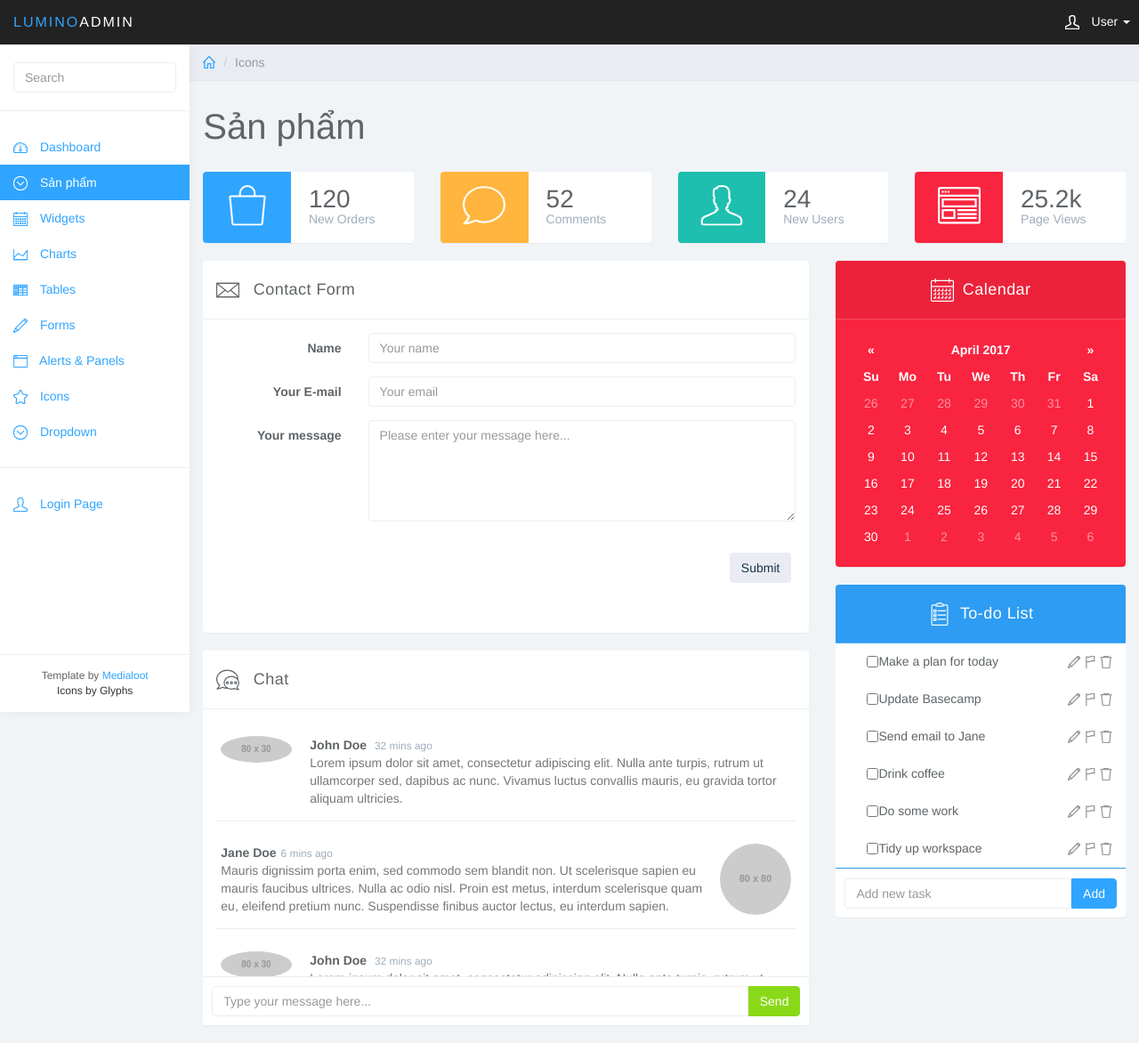
After one commit to quoc95pro/emwei, a Laravel app: page /all-product in a window 1280 px wide. The commit adds this page. Shown: the whole page at 89% size. Run offline with Laravel 8, Linux system fonts and the light colour scheme; some libraries are stand-ins or nearby versions.

Commit message:
14/4/2017

```diff
--- a/app/Http/Controllers/pageController.php
+++ b/app/Http/Controllers/pageController.php
@@ -106,4 +106,9 @@ class pageController extends \Illuminate\Routing\Controller
         return \view('admin.login');
 
     }
+
+    public function adminAllProduct(){
+        return \view('admin.Product');
+
+    }
 }
--- a/public/css/styles.css
+++ b/public/css/styles.css
@@ -570,7 +570,7 @@ a.bg-danger:hover {
 .sidebar ul.nav .active > a:focus, .sidebar ul.nav li.parent a.active:focus {
 	color: #fff;
 	background-color: #30a5ff;
-}*/
+}
 
 .sidebar ul.nav ul,
 .sidebar ul.nav ul li {
--- /dev/null
+++ b/resources/views/admin/Product.blade.php
@@ -0,0 +1,271 @@
+@extends('admin.master')
+@section('content')
+    <script>
+        document.getElementById("Product").className += " active";
+        document.getElementById("Dashboard").className -= "active";
+    </script>
+    <div class="col-sm-9 col-sm-offset-3 col-lg-10 col-lg-offset-2 main">
+        <div class="row">
+            <ol class="breadcrumb">
+                <li><a href="#"><svg class="glyph stroked home"><use xlink:href="#stroked-home"></use></svg></a></li>
+                <li class="active">Icons</li>
+            </ol>
+        </div><!--/.row-->
+
+        <div class="row">
+            <div class="col-lg-12">
+                <h1 class="page-header">Sản phẩm</h1>
+            </div>
+        </div><!--/.row-->
+
+        <div class="row">
+            <div class="col-xs-12 col-md-6 col-lg-3">
+                <div class="panel panel-blue panel-widget ">
+                    <div class="row no-padding">
+                        <div class="col-sm-3 col-lg-5 widget-left">
+                            <svg class="glyph stroked bag"><use xlink:href="#stroked-bag"></use></svg>
+                        </div>
+                        <div class="col-sm-9 col-lg-7 widget-right">
+                            <div class="large">120</div>
+                            <div class="text-muted">New Orders</div>
+                        </div>
+                    </div>
+                </div>
+            </div>
+            <div class="col-xs-12 col-md-6 col-lg-3">
+                <div class="panel panel-orange panel-widget">
+                    <div class="row no-padding">
+                        <div class="col-sm-3 col-lg-5 widget-left">
+                            <svg class="glyph stroked empty-message"><use xlink:href="#stroked-empty-message"></use></svg>
+                        </div>
+                        <div class="col-sm-9 col-lg-7 widget-right">
+                            <div class="large">52</div>
+                            <div class="text-muted">Comments</div>
+                        </div>
+                    </div>
+                </div>
+            </div>
+            <div class="col-xs-12 col-md-6 col-lg-3">
+                <div class="panel panel-teal panel-widget">
+                    <div class="row no-padding">
+                        <div class="col-sm-3 col-lg-5 widget-left">
+                            <svg class="glyph stroked male-user"><use xlink:href="#stroked-male-user"></use></svg>
+                        </div>
+                        <div class="col-sm-9 col-lg-7 widget-right">
+                            <div class="large">24</div>
+                            <div class="text-muted">New Users</div>
+                        </div>
+                    </div>
+                </div>
+            </div>
+            <div class="col-xs-12 col-md-6 col-lg-3">
+                <div class="panel panel-red panel-widget">
+                    <div class="row no-padding">
+                        <div class="col-sm-3 col-lg-5 widget-left">
+                            <svg class="glyph stroked app-window-with-content"><use xlink:href="#stroked-app-window-with-content"></use></svg>
+                        </div>
+                        <div class="col-sm-9 col-lg-7 widget-right">
+                            <div class="large">25.2k</div>
+                            <div class="text-muted">Page Views</div>
+                        </div>
+                    </div>
+                </div>
+            </div>
+        </div><!--/.row-->
+
+        <div class="row">
+            <div class="col-md-8">
+                <div class="panel panel-default">
+                    <div class="panel-heading"><svg class="glyph stroked email"><use xlink:href="#stroked-email"></use></svg> Contact Form</div>
+                    <div class="panel-body">
+                        <form class="form-horizontal" action="" method="post">
+                            <fieldset>
+                                <!-- Name input-->
+                                <div class="form-group">
+                                    <label class="col-md-3 control-label" for="name">Name</label>
+                                    <div class="col-md-9">
+                                        <input id="name" name="name" type="text" placeholder="Your name" class="form-control">
+                                    </div>
+                                </div>
+
+                                <!-- Email input-->
+                                <div class="form-group">
+                                    <label class="col-md-3 control-label" for="email">Your E-mail</label>
+                                    <div class="col-md-9">
+                                        <input id="email" name="email" type="text" placeholder="Your email" class="form-control">
+                                    </div>
+                                </div>
+
+                                <!-- Message body -->
+                                <div class="form-group">
+                                    <label class="col-md-3 control-label" for="message">Your message</label>
+                                    <div class="col-md-9">
+                                        <textarea class="form-control" id="message" name="message" placeholder="Please enter your message here..." rows="5"></textarea>
+                                    </div>
+                                </div>
+
+                                <!-- Form actions -->
+                                <div class="form-group">
+                                    <div class="col-md-12 widget-right">
+                                        <button type="submit" class="btn btn-default btn-md pull-right">Submit</button>
+                                    </div>
+                                </div>
+                            </fieldset>
+                        </form>
+                    </div>
+                </div>
+
+                <div class="panel panel-default chat">
+                    <div class="panel-heading" id="accordion"><svg class="glyph stroked two-messages"><use xlink:href="#stroked-two-messages"></use></svg> Chat</div>
+
+                    <div class="panel-body">
+                        <ul>
+                            <li class="left clearfix">
+								<span class="chat-img pull-left">
+									<img src="http://placehold.it/80/30a5ff/fff" alt="User Avatar" class="img-circle" />
+								</span>
+                                <div class="chat-body clearfix">
+                                    <div class="header">
+                                        <strong class="primary-font">John Doe</strong> <small class="text-muted">32 mins ago</small>
+                                    </div>
+                                    <p>
+                                        Lorem ipsum dolor sit amet, consectetur adipiscing elit. Nulla ante turpis, rutrum ut ullamcorper sed, dapibus ac nunc. Vivamus luctus convallis mauris, eu gravida tortor aliquam ultricies.
+                                    </p>
+                                </div>
+                            </li>
+                            <li class="right clearfix">
+								<span class="chat-img pull-right">
+									<img src="http://placehold.it/80/dde0e6/5f6468" alt="User Avatar" class="img-circle" />
+								</span>
+                                <div class="chat-body clearfix">
+                                    <div class="header">
+                                        <strong class="pull-left primary-font">Jane Doe</strong> <small class="text-muted">6 mins ago</small>
+                                    </div>
+                                    <p>
+                                        Mauris dignissim porta enim, sed commodo sem blandit non. Ut scelerisque sapien eu mauris faucibus ultrices. Nulla ac odio nisl. Proin est metus, interdum scelerisque quam eu, eleifend pretium nunc. Suspendisse finibus auctor lectus, eu interdum sapien.
+                                    </p>
+                                </div>
+                            </li>
+                            <li class="left clearfix">
+								<span class="chat-img pull-left">
+									<img src="http://placehold.it/80/30a5ff/fff" alt="User Avatar" class="img-circle" />
+								</span>
+                                <div class="chat-body clearfix">
+                                    <div class="header">
+                                        <strong class="primary-font">John Doe</strong> <small class="text-muted">32 mins ago</small>
+                                    </div>
+                                    <p>
+                                        Lorem ipsum dolor sit amet, consectetur adipiscing elit. Nulla ante turpis, rutrum ut ullamcorper sed, dapibus ac nunc. Vivamus luctus convallis mauris, eu gravida tortor aliquam ultricies.
+                                    </p>
+                                </div>
+                            </li>
+                        </ul>
+                    </div>
+
+                    <div class="panel-footer">
+                        <div class="input-group">
+                            <input id="btn-input" type="text" class="form-control input-md" placeholder="Type your message here..." />
+                            <span class="input-group-btn">
+								<button class="btn btn-success btn-md" id="btn-chat">Send</button>
+							</span>
+                        </div>
+                    </div>
+                </div>
+
+            </div><!--/.col-->
+
+            <div class="col-md-4">
+
+                <div class="panel panel-red">
+                    <div class="panel-heading dark-overlay"><svg class="glyph stroked calendar"><use xlink:href="#stroked-calendar"></use></svg>Calendar</div>
+                    <div class="panel-body">
+                        <div id="calendar"></div>
+                    </div>
+                </div>
+
+                <div class="panel panel-blue">
+                    <div class="panel-heading dark-overlay"><svg class="glyph stroked clipboard-with-paper"><use xlink:href="#stroked-clipboard-with-paper"></use></svg>To-do List</div>
+                    <div class="panel-body">
+                        <ul class="todo-list">
+                            <li class="todo-list-item">
+                                <div class="checkbox">
+                                    <input type="checkbox" id="checkbox" />
+                                    <label for="checkbox">Make a plan for today</label>
+                                </div>
+                                <div class="pull-right action-buttons">
+                                    <a href="#"><svg class="glyph stroked pencil"><use xlink:href="#stroked-pencil"></use></svg></a>
+                                    <a href="#" class="flag"><svg class="glyph stroked flag"><use xlink:href="#stroked-flag"></use></svg></a>
+                                    <a href="#" class="trash"><svg class="glyph stroked trash"><use xlink:href="#stroked-trash"></use></svg></a>
+                                </div>
+                            </li>
+                            <li class="todo-list-item">
+                                <div class="checkbox">
+                                    <input type="checkbox" id="checkbox" />
+                                    <label for="checkbox">Update Basecamp</label>
+                                </div>
+                                <div class="pull-right action-buttons">
+                                    <a href="#"><svg class="glyph stroked pencil"><use xlink:href="#stroked-pencil"></use></svg></a>
+                                    <a href="#" class="flag"><svg class="glyph stroked flag"><use xlink:href="#stroked-flag"></use></svg></a>
+                                    <a href="#" class="trash"><svg class="glyph stroked trash"><use xlink:href="#stroked-trash"></use></svg></a>
+                                </div>
+                            </li>
+                            <li class="todo-list-item">
+                                <div class="checkbox">
+                                    <input type="checkbox" id="checkbox" />
+                                    <label for="checkbox">Send email to Jane</label>
+                                </div>
+                                <div class="pull-right action-buttons">
+                                    <a href="#"><svg class="glyph stroked pencil"><use xlink:href="#stroked-pencil"></use></svg></a>
+                                    <a href="#" class="flag"><svg class="glyph stroked flag"><use xlink:href="#stroked-flag"></use></svg></a>
+                                    <a href="#" class="trash"><svg class="glyph stroked trash"><use xlink:href="#stroked-trash"></use></svg></a>
+                                </div>
+                            </li>
+                            <li class="todo-list-item">
+                                <div class="checkbox">
+                                    <input type="checkbox" id="checkbox" />
+                                    <label for="checkbox">Drink coffee</label>
+                                </div>
+                                <div class="pull-right action-buttons">
+                                    <a href="#"><svg class="glyph stroked pencil"><use xlink:href="#stroked-pencil"></use></svg></a>
+                                    <a href="#" class="flag"><svg class="glyph stroked flag"><use xlink:href="#stroked-flag"></use></svg></a>
+                                    <a href="#" class="trash"><svg class="glyph stroked trash"><use xlink:href="#stroked-trash"></use></svg></a>
+                                </div>
+                            </li>
+                            <li class="todo-list-item">
+                                <div class="checkbox">
+                                    <input type="checkbox" id="checkbox" />
+                                    <label for="checkbox">Do some work</label>
+                                </div>
+                                <div class="pull-right action-buttons">
+                                    <a href="#"><svg class="glyph stroked pencil"><use xlink:href="#stroked-pencil"></use></svg></a>
+                                    <a href="#" class="flag"><svg class="glyph stroked flag"><use xlink:href="#stroked-flag"></use></svg></a>
+                                    <a href="#" class="trash"><svg class="glyph stroked trash"><use xlink:href="#stroked-trash"></use></svg></a>
+                                </div>
+                            </li>
+                            <li class="todo-list-item">
+                                <div class="checkbox">
+                                    <input type="checkbox" id="checkbox" />
+                                    <label for="checkbox">Tidy up workspace</label>
+                                </div>
+                                <div class="pull-right action-buttons">
+                                    <a href="#"><svg class="glyph stroked pencil"><use xlink:href="#stroked-pencil"></use></svg></a>
+                                    <a href="#" class="flag"><svg class="glyph stroked flag"><use xlink:href="#stroked-flag"></use></svg></a>
+                                    <a href="#" class="trash"><svg class="glyph stroked trash"><use xlink:href="#stroked-trash"></use></svg></a>
+                                </div>
+                            </li>
+                        </ul>
+                    </div>
+                    <div class="panel-footer">
+                        <div class="input-group">
+                            <input id="btn-input" type="text" class="form-control input-md" placeholder="Add new task" />
+                            <span class="input-group-btn">
+								<button class="btn btn-primary btn-md" id="btn-todo">Add</button>
+							</span>
+                        </div>
+                    </div>
+                </div>
+
+            </div><!--/.col-->
+        </div><!--/.row-->
+    </div>	<!--/.main-->
+@endsection
--- a/resources/views/admin/master.blade.php
+++ b/resources/views/admin/master.blade.php
@@ -8,6 +8,7 @@
     <link href="css/bootstrap.min.css" rel="stylesheet">
     <link href="css/datepicker3.css" rel="stylesheet">
     <link href="css/styles.css" rel="stylesheet">
+    <link href="{{ URL::asset('css/bootstrap-table.css') }}" rel="stylesheet">
 
     <!--Icons-->
     <script src="js/lumino.glyphs.js"></script>
@@ -31,6 +32,7 @@
 <script src="js/easypiechart.js"></script>
 <script src="js/easypiechart-data.js"></script>
 <script src="js/bootstrap-datepicker.js"></script>
+<script src="js/bootstrap-table.js"></script>
 <script>
     $('#calendar').datepicker({
     });
--- a/resources/views/admin/sidebar.blade.php
+++ b/resources/views/admin/sidebar.blade.php
@@ -5,8 +5,31 @@
         </div>
     </form>
     <ul class="nav menu">
-        <li class="active"><a href="{{route('admin-index')}}"><svg class="glyph stroked dashboard-dial"><use xlink:href="#stroked-dashboard-dial"></use></svg> Dashboard</a></li>
-        <li><a href="{{route('widgets')}}"><svg class="glyph stroked calendar"><use xlink:href="#stroked-calendar"></use></svg> Widgets</a></li>
+        <li id="Dashboard" class="active"><a href="{{route('admin-index')}}"><svg class="glyph stroked dashboard-dial"><use xlink:href="#stroked-dashboard-dial"></use></svg> Dashboard</a></li>
+        <li id="Product" class="parent">
+            <a href="{{route('adminAllProduct')}}">
+                <span data-toggle="collapse" href="#sub-item-1"><svg class="glyph stroked chevron-down"><use xlink:href="#stroked-chevron-down"></use></svg></span> Sản phẩm
+            </a>
+            <ul class="children collapse" id="sub-item-1">
+                <li>
+                    <a class="" href="#">
+                        <svg class="glyph stroked chevron-right"><use xlink:href="#stroked-chevron-right"></use></svg> Danh sách sản phẩm
+
+                    </a>
+                </li>
+                <li>
+                    <a class="" href="#">
+                        <svg class="glyph stroked chevron-right"><use xlink:href="#stroked-chevron-right"></use></svg> Thêm sản phẩm mới
+                    </a>
+                </li>
+                <li>
+                    <a class="" href="#">
+                        <svg class="glyph stroked chevron-right"><use xlink:href="#stroked-chevron-right"></use></svg> Phụ kiện
+                    </a>
+                </li>
+            </ul>
+        </li>
+        <li id="Widgets"><a href="{{route('widgets')}}"><svg class="glyph stroked calendar"><use xlink:href="#stroked-calendar"></use></svg> Widgets</a></li>
         <li><a href="{{route('charts')}}"><svg class="glyph stroked line-graph"><use xlink:href="#stroked-line-graph"></use></svg> Charts</a></li>
         <li><a href="{{route('tables')}}"><svg class="glyph stroked table"><use xlink:href="#stroked-table"></use></svg> Tables</a></li>
         <li><a href="{{route('forms')}}"><svg class="glyph stroked pencil"><use xlink:href="#stroked-pencil"></use></svg> Forms</a></li>
@@ -20,6 +43,7 @@
                 <li>
                     <a class="" href="#">
                         <svg class="glyph stroked chevron-right"><use xlink:href="#stroked-chevron-right"></use></svg> Sub Item 1
+
                     </a>
                 </li>
                 <li>
--- a/resources/views/admin/widgets.blade.php
+++ b/resources/views/admin/widgets.blade.php
@@ -1,5 +1,9 @@
 	@extends('admin.master')
 	@section('content')
+		<script>
+            document.getElementById("Widgets").className += "active";
+            document.getElementById("Dashboard").className -= "active";
+		</script>
 	<div class="col-sm-9 col-sm-offset-3 col-lg-10 col-lg-offset-2 main">
 		<div class="row">
 			<ol class="breadcrumb">
--- a/routes/web.php
+++ b/routes/web.php
@@ -118,3 +118,8 @@ Route::get('login-admin',[
     'as'=>'login-admin',
     'uses'=>'PageController@loginAdmin'
 ]);
+
+Route::get('all-product',[
+    'as'=>'adminAllProduct',
+    'uses'=>'PageController@adminAllProduct'
+]);
```
Also changed, not shown: resources/views/admin/tables.blade.php (+129 -0 lines), resources/views/admin/tables/data1.json (added, +107 -0 lines), resources/views/admin/tables/data2.json (added, +37 -0 lines), 1 other file.
